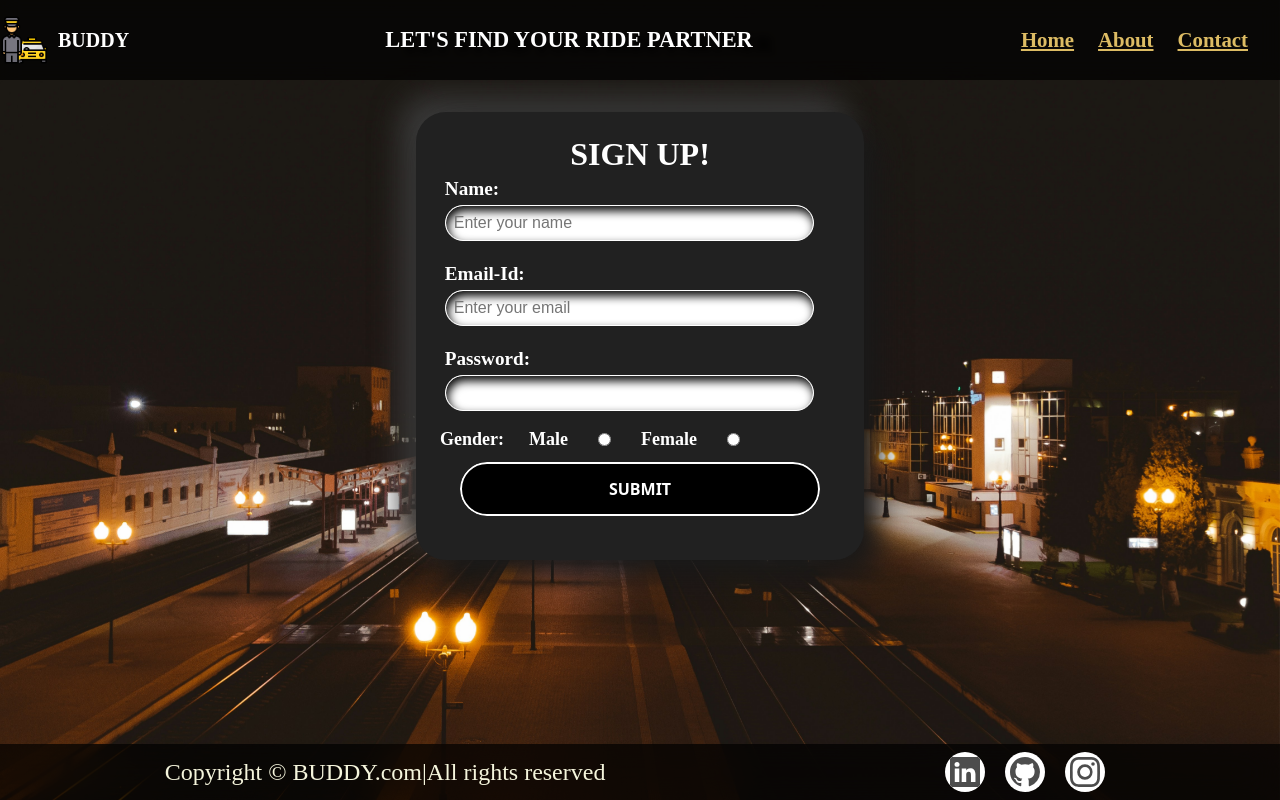
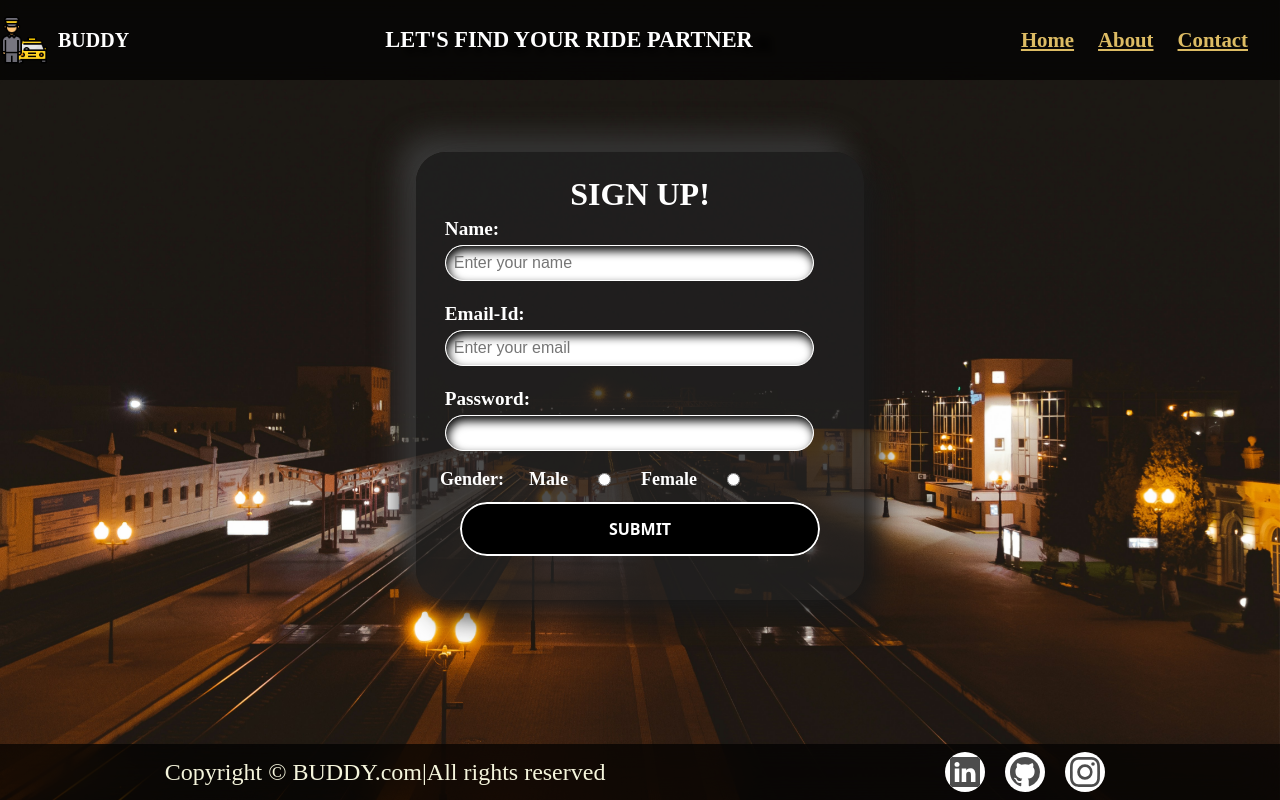
Before and after one commit to chaitanraj/BUDDY-main, a React (Vite) app: page /signup in a window 1280 px wide. Built offline with nearby package versions, Linux system fonts and the light colour scheme.

Commit message:
Alignment changes for cards

```diff
--- a/src/Signup/Signup.module.css
+++ b/src/Signup/Signup.module.css
@@ -4,7 +4,7 @@
   padding: 3vh;
   margin-top: 4vh;
   border-radius: 30px;
-  background: #212121;
+  background:rgba(33, 33, 33, 0.8) ;
   box-shadow: 15px 15px 30px rgb(25, 25, 25),
     -15px -15px 30px rgb(60, 60, 60);
   color: white;
@@ -14,7 +14,6 @@
 
 .signup:hover {
   transform: scale(1.02);
-
 }
 
 .signupheader {
@@ -36,13 +35,11 @@
 }
 
 .signupdetailField {
-
   display: flex;
   justify-content: space-around;
   flex-direction: column;
   padding: 0.3rem;
   margin-bottom: 0.8rem;
-
 }
 
 
@@ -54,15 +51,12 @@
 
 .signupdetailField input {
   width: 90%;
-
   padding: 0.5rem;
   font-size: 1rem;
   border: 0.1rem solid #ffffff;
   border-radius: 9999px;
   outline: none;
   box-shadow: inset 2px 5px 10px rgb(5, 5, 5);
-
-
 }
 
 
@@ -79,6 +73,7 @@
   justify-content: center;
   align-items: center;
   align-content: center;
+  margin-top: 5vh;
 }
 
 
--- a/src/components/Card.module.css
+++ b/src/components/Card.module.css
@@ -5,7 +5,7 @@
   padding: 3vh;
   margin-top: 4vh;
   border-radius: 30px;
-  background: #212121;
+  background:rgba(33, 33, 33, 0.8) ;
   box-shadow: 15px 15px 30px rgb(25, 25, 25),
     -15px -15px 30px rgb(60, 60, 60);
   color: white;
@@ -79,6 +79,7 @@
   flex-wrap: wrap;
   justify-content: center;
   align-items: center;
+  margin-top: 15vh;
 }
 
 
```
